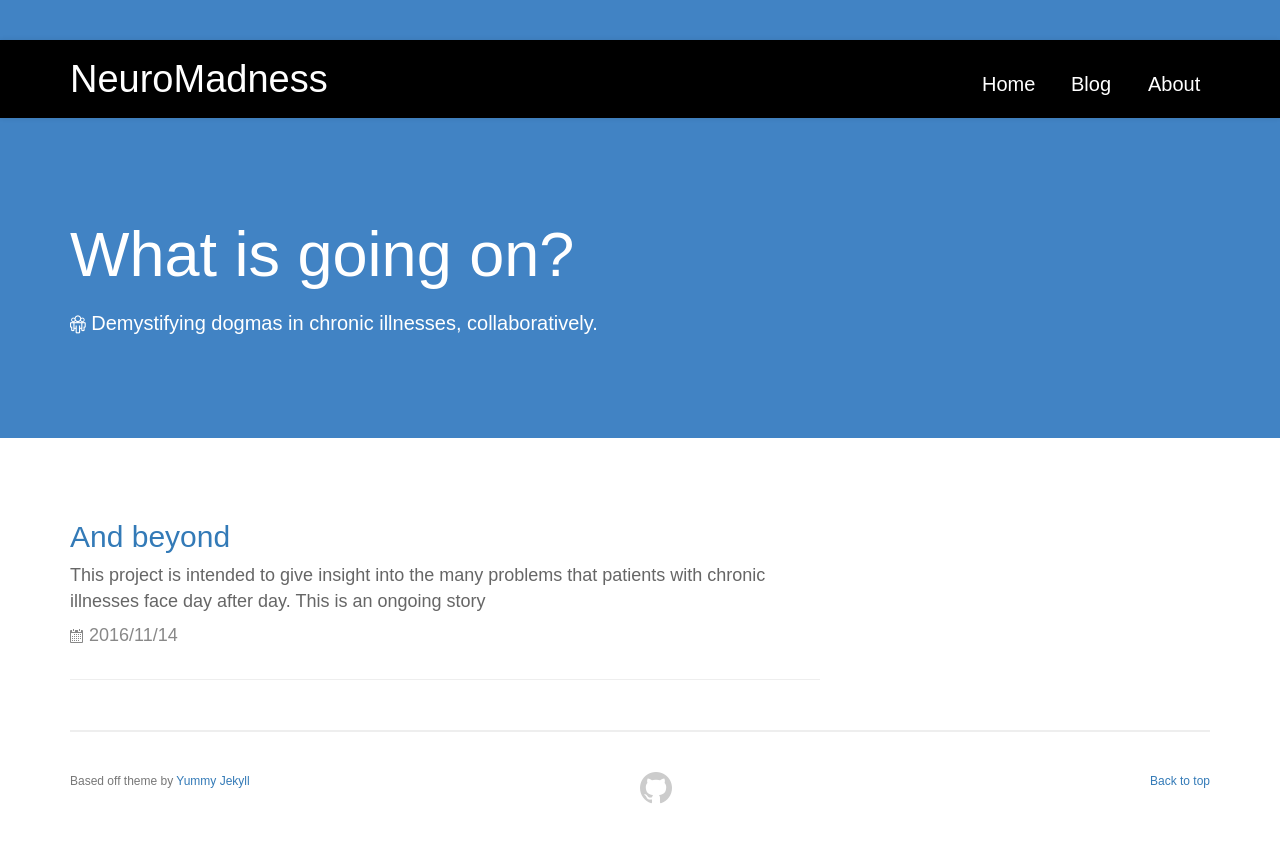
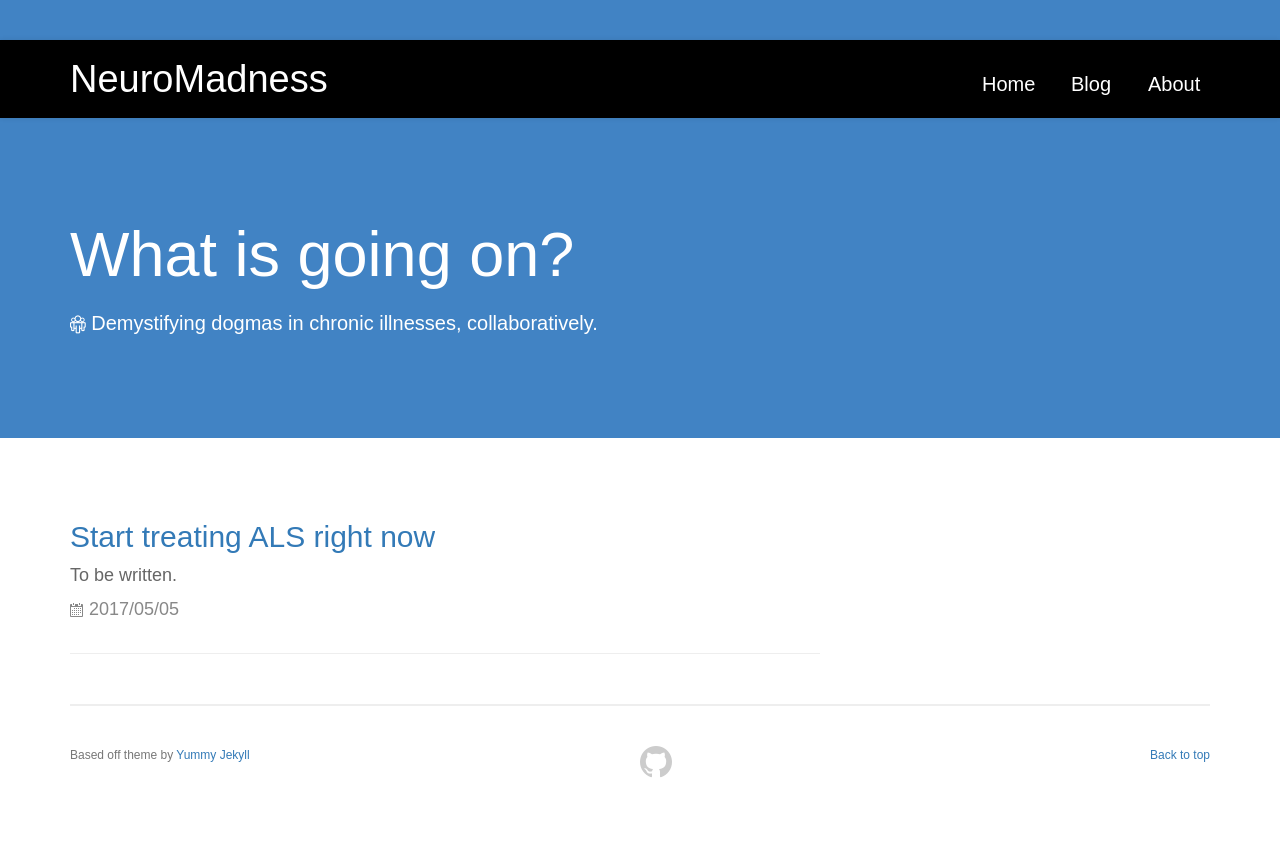
Before and after one commit to neuromadnessorg/neuromadnessorg.github.io, a Jekyll site: the page built from index.html, in a window 1280 px wide. Shown: the top 842 px of the page. Built offline with Jekyll 4.4.1, drawn with Linux system fonts in a browser that asks for light colours; the list of posts is cut into pages by our own code.

Commit message:
add disclaimer and placeholder

```diff
--- /dev/null
+++ b/_includes/disclaimer.html
@@ -0,0 +1,3 @@
+<div class="disclaimer-box">
+  The information on this site is not intended or implied to be a substitute for professional medical advice, diagnosis or treatment. All content, including text, graphics, images and information, contained on or available through this web site is for general information purposes only.
+</div>
--- a/_layouts/post.html
+++ b/_layouts/post.html
@@ -12,15 +12,14 @@
 
             {{ content }}
 
-            <!-- Comments -->
+            {% include disclaimer.html %}
             {% include disqus-comments.html %}
         </div>
         {% else %}
         <div class="col-md-8 markdown-body">
 
             {{ content }}
-
-            <!-- Comments -->
+            {% include disclaimer.html %}
             {% include disqus-comments.html %}
         </div>
 
--- a/_posts/2016-11-14-And-beyond.md
+++ /dev/null
@@ -1,9 +0,0 @@
----
-layout: post
-title: And beyond
-category: Site
-tags: [site]
----
-
-This project is intended to give insight into the many problems that patients with chronic illnesses face day after day.
-This is an **ongoing story**
--- /dev/null
+++ b/_posts/2017-05-05-Start-treating-ALS-Right-Now.md
@@ -0,0 +1,8 @@
+---
+layout: post
+title: Start treating ALS right now
+category: Site
+tags: [site]
+---
+
+To be written.
--- a/_sass/_layout.scss
+++ b/_sass/_layout.scss
@@ -194,8 +194,6 @@
     font-size: 24px;
 }
 
-
-
 /**
  * Posts
  */
--- a/assets/css/common.css
+++ b/assets/css/common.css
@@ -177,3 +177,10 @@
 .sidebar-title {
     text-align: center;
 }
+
+.disclaimer-box {
+    margin: 3em;
+    font-size: 0.8em;
+    border-left: 4px solid grey;
+    padding-left: 15px;
+}
```
